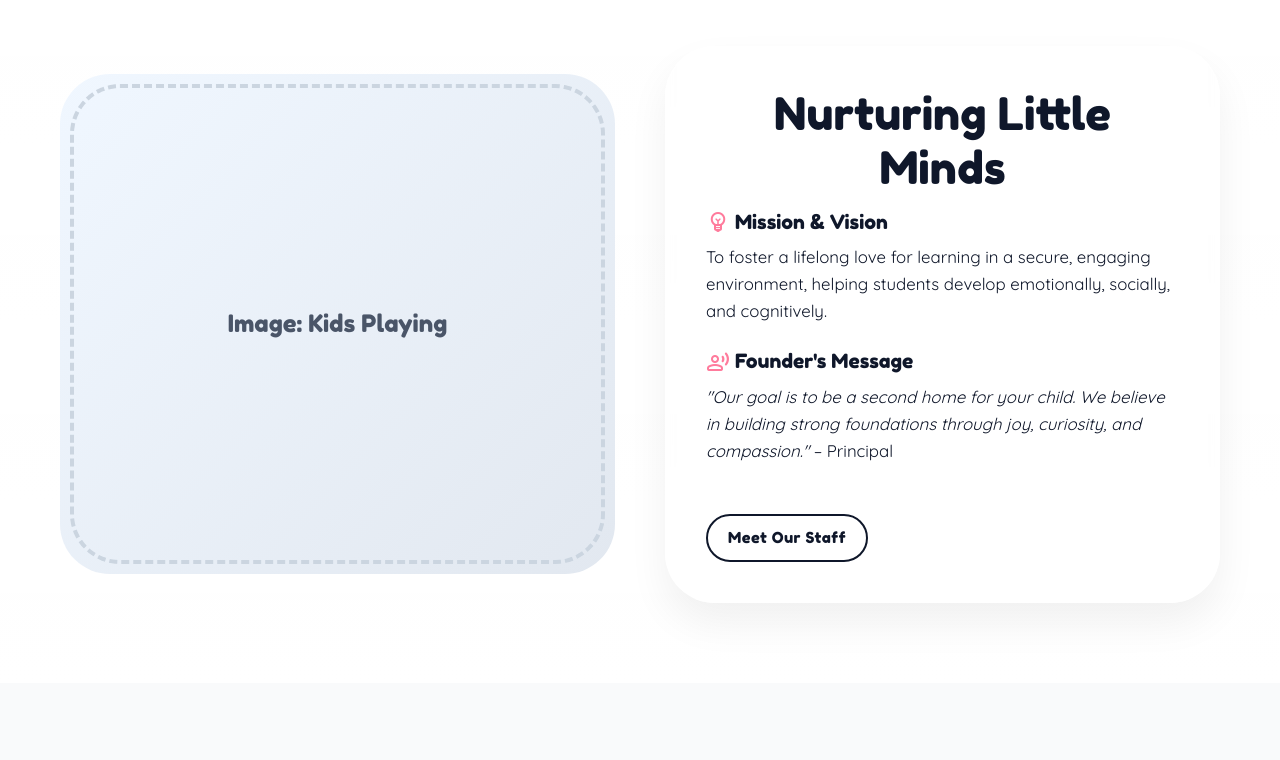
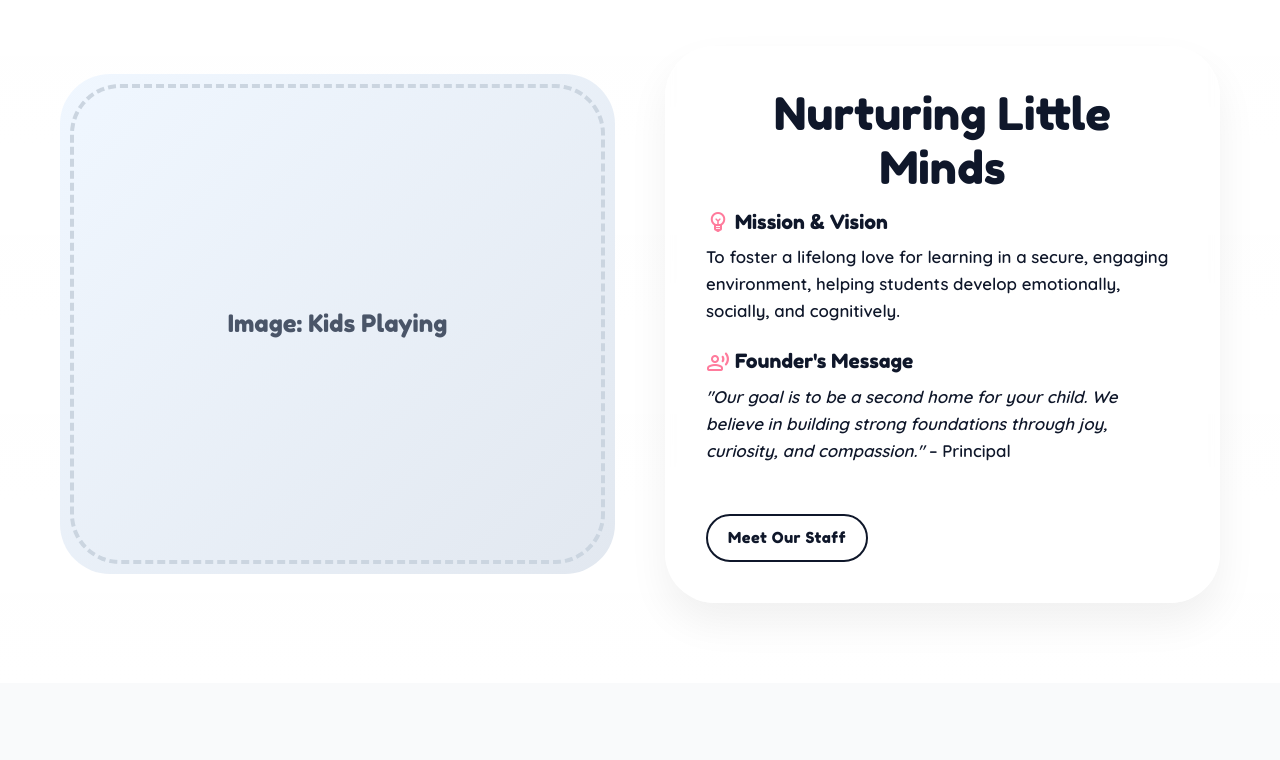
Before and after one commit to AlishaBijapure/Rainbow-Preschool, a plain HTML site: page index.html in a window 1280 px wide. Shown: the part 1304-2064 px from the top of the page. Drawn offline with nearby package versions, Linux system fonts and the light colour scheme.

Commit message:
Make Nurturing Little Minds paragraphs bolder

```diff
--- a/styles.css
+++ b/styles.css
@@ -485,7 +485,7 @@ section {
 
 .hero-wrapper {
     background: rgba(255, 255, 255, 0.1);
-    backdrop-filter: blur(1px);
+    backdrop-filter: blur(3px);
     -webkit-backdrop-filter: blur(2px);
     border: 1px solid rgba(255, 255, 255, 0);
     border-radius: var(--radius-lg);
@@ -599,6 +599,11 @@ section {
     margin-bottom: 10px;
     display: flex;
     align-items: center;
+}
+
+.about-content p {
+    font-weight: 600;
+    color: var(--text-dark);
 }
 
 /* 3. Academics */
```
